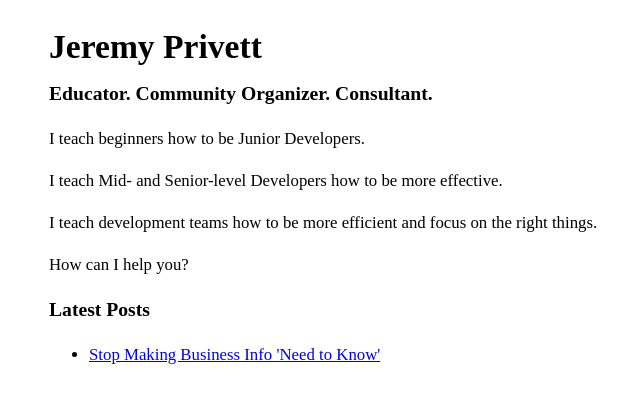
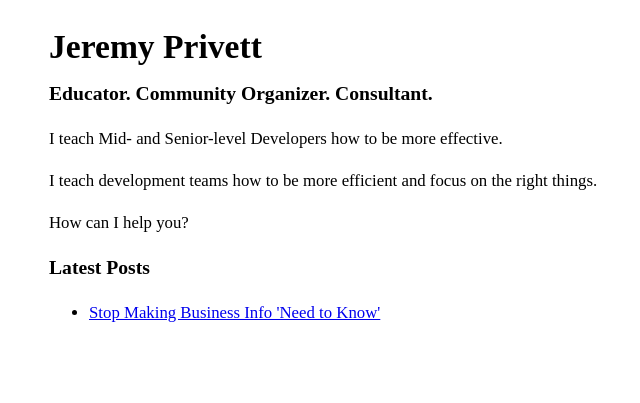
Before and after one commit to Atrophius/atrophius.github.io, a Jekyll site: the page built from index.html, in a window 1280 px wide. Shown: the top 403 px of the page, without its empty margins (297-937 px from the left). Built offline with Jekyll 4.4.1, drawn with Linux system fonts in a browser that asks for light colours.

Commit message:
Add this line back if hired at TIY.

```diff
--- a/index.html
+++ b/index.html
@@ -4,7 +4,7 @@ layout: default
 
 <h1>Jeremy Privett</h1>
 <h3>Educator. Community Organizer. Consultant.</h3>
-<p>I teach beginners how to be Junior Developers.</p>
+<!--<p>I teach beginners how to be Junior Developers.</p>-->
 <p>I teach Mid- and Senior-level Developers how to be more effective.</p>
 <p>I teach development teams how to be more efficient and focus on the right things.</p>
 <p>How can I help you?</p>
```
